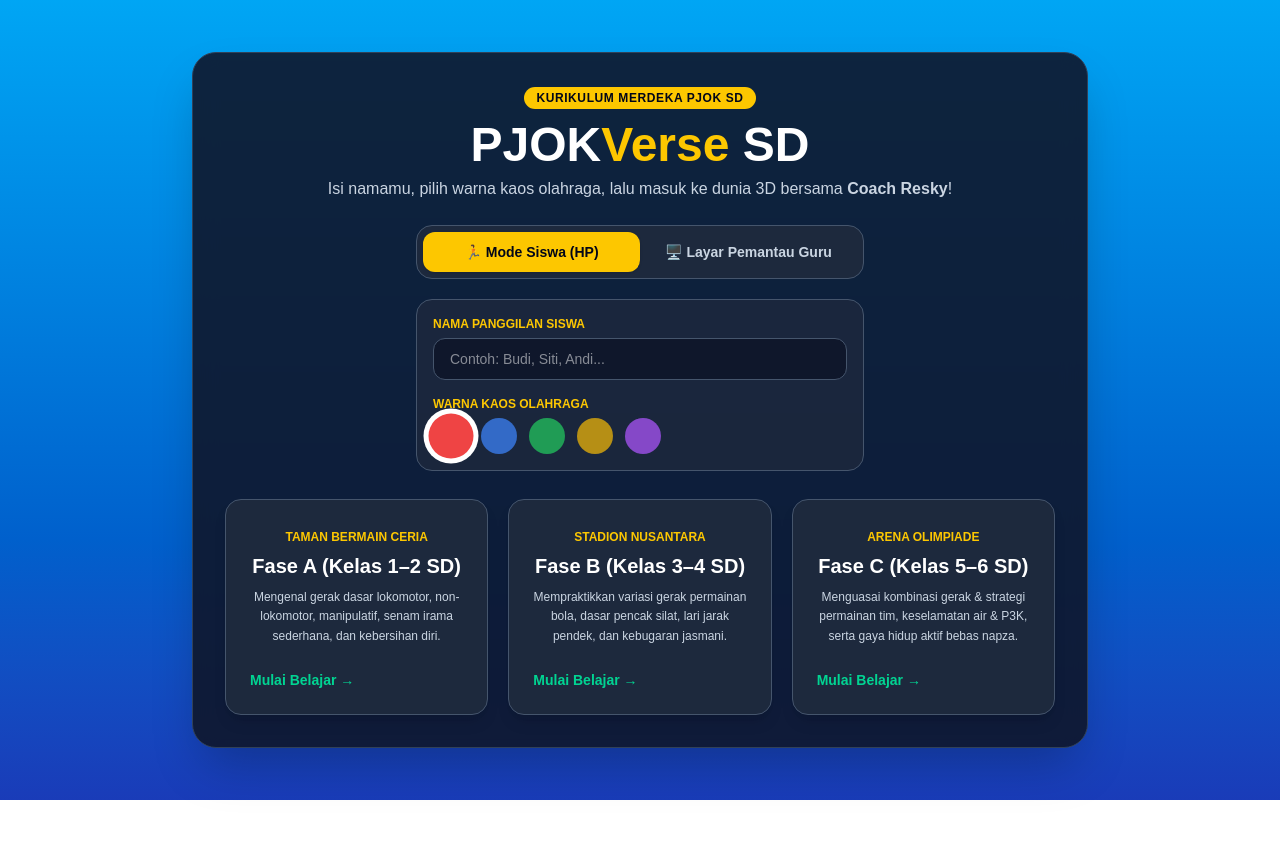
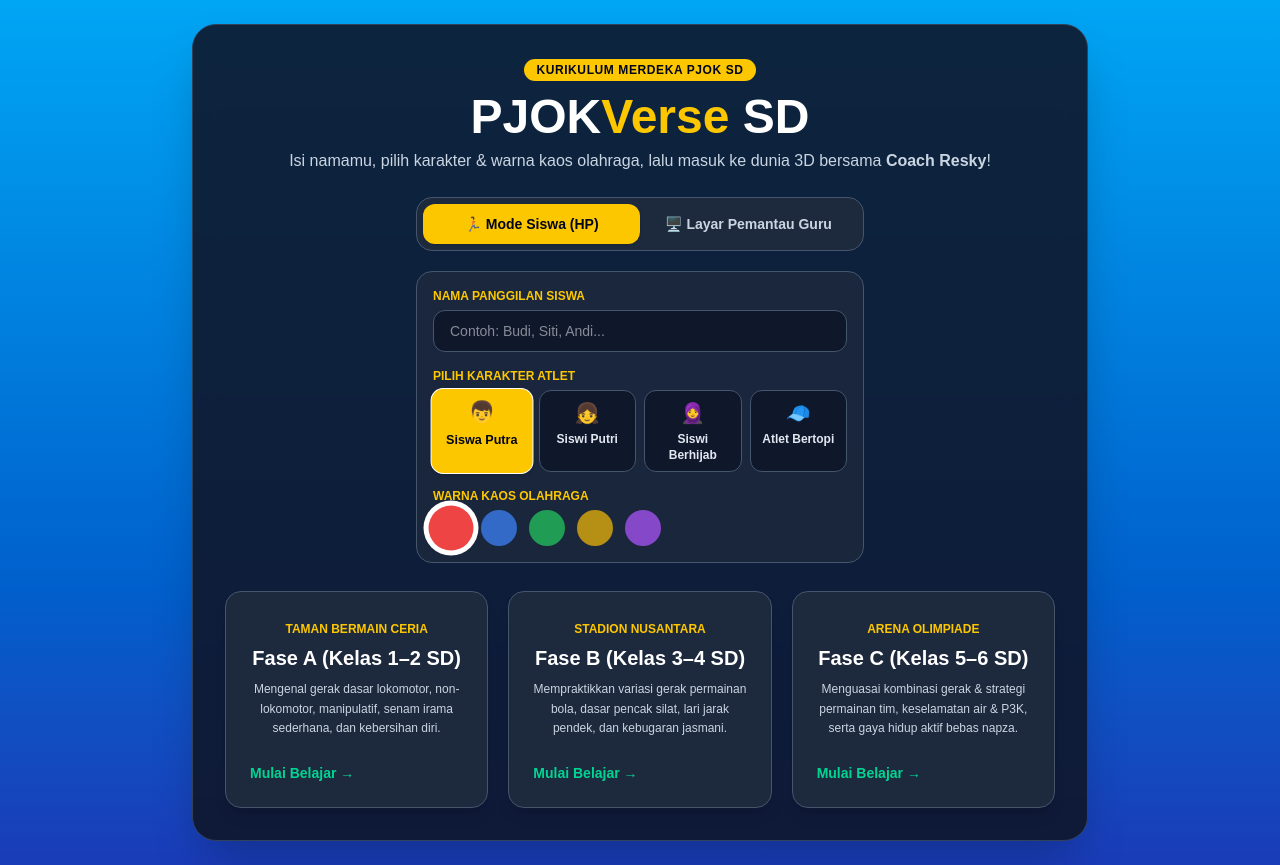
Before and after one commit to rezkytantu66-spec/pjokverse-sd, a Next.js app in the folder client/: page / in a window 1280 px wide. Before the commit the page ends 800 px from the top, so only its background shows below. Built offline with nearby package versions, Linux system fonts and the light colour scheme.

Commit message:
Tambah fitur pilihan karakter avatar siswa

```diff
--- a/client/src/app/GameWorld.tsx
+++ b/client/src/app/GameWorld.tsx
@@ -28,12 +28,14 @@ function VoxelCharacter({
   shirtColor,
   pantsColor,
   skinColor = "#fcd34d",
+  avatarType = "boy",
   isMoving,
   isCoach = false,
 }: {
   shirtColor: string;
   pantsColor: string;
   skinColor?: string;
+  avatarType?: string;
   isMoving: boolean;
   isCoach?: boolean;
 }) {
@@ -92,6 +94,58 @@ function VoxelCharacter({
         <boxGeometry args={[0.12, 0.12, 0.05]} />
         <meshStandardMaterial color="#1e293b" />
       </mesh>
+
+      {/* Rambut Siswa Putra */}
+      {!isCoach && avatarType === "boy" && (
+        <mesh position={[0, 2.83, -0.02]} castShadow>
+          <boxGeometry args={[0.88, 0.22, 0.88]} />
+          <meshStandardMaterial color="#1e293b" />
+        </mesh>
+      )}
+
+      {/* Rambut Siswi Putri + Kuncir Belakang */}
+      {!isCoach && avatarType === "girl" && (
+        <group>
+          <mesh position={[0, 2.83, -0.02]} castShadow>
+            <boxGeometry args={[0.88, 0.24, 0.88]} />
+            <meshStandardMaterial color="#451a03" />
+          </mesh>
+          <mesh position={[0, 2.55, -0.55]} castShadow>
+            <boxGeometry args={[0.35, 0.55, 0.3]} />
+            <meshStandardMaterial color="#451a03" />
+          </mesh>
+        </group>
+      )}
+
+      {/* Hijab Siswi */}
+      {!isCoach && avatarType === "hijab" && (
+        <group>
+          <mesh position={[0, 2.42, -0.06]} castShadow>
+            <boxGeometry args={[0.94, 0.94, 0.86]} />
+            <meshStandardMaterial color="#f8fafc" />
+          </mesh>
+          <mesh position={[0, 1.92, 0]} castShadow>
+            <boxGeometry args={[0.98, 0.25, 0.65]} />
+            <meshStandardMaterial color="#f8fafc" />
+          </mesh>
+        </group>
+      )}
+
+      {/* Topi Atlet */}
+      {!isCoach && avatarType === "cap" && (
+        <group position={[0, 2.84, 0]}>
+          <mesh castShadow>
+            <boxGeometry args={[0.9, 0.22, 0.9]} />
+            <meshStandardMaterial color="#ef4444" />
+          </mesh>
+          <mesh position={[0, -0.05, 0.35]} castShadow>
+            <boxGeometry args={[0.86, 0.08, 0.45]} />
+            <meshStandardMaterial color="#dc2626" />
+          </mesh>
+        </group>
+      )}
+
+      {/* Topi Coach Resky */}
       {isCoach && (
         <group position={[0, 2.85, 0]}>
           <mesh castShadow>
@@ -129,6 +183,7 @@ function RemotePlayer({ data, isHighlighted = false }: { data: any; isHighlighte
       <VoxelCharacter
         shirtColor={data.color || "#3b82f6"}
         pantsColor="#1e293b"
+        avatarType={data.avatarType || "boy"}
         isMoving={data.isMoving || false}
       />
       {isHighlighted && (
@@ -189,7 +244,6 @@ function ArenaFloorTile({
   );
 }
 
-// Kamera Pengawas Khusus Laptop Guru
 function SpectatorCameraController({
   preset,
   followedPlayer,
@@ -213,7 +267,6 @@ function SpectatorCameraController({
     };
   }, []);
 
-  // Reset geseran manual saat guru mengganti preset atau mengklik siswa baru
   useEffect(() => {
     manualOffset.current.set(0, 0, 0);
   }, [preset, followedPlayer?.id]);
@@ -256,6 +309,7 @@ function SpectatorCameraController({
 function Player({
   playerName,
   shirtColor,
+  avatarType,
   socketRef,
   joyVector,
   jumpTrigger,
@@ -408,7 +462,12 @@ function Player({
 
   return (
     <group ref={groupRef} position={[0, 0, 5]}>
-      <VoxelCharacter shirtColor={shirtColor} pantsColor="#1e293b" isMoving={moving} />
+      <VoxelCharacter
+        shirtColor={shirtColor}
+        pantsColor="#1e293b"
+        avatarType={avatarType}
+        isMoving={moving}
+      />
       <Text position={[0, 3.25, 0]} fontSize={0.4} color="white" outlineWidth={0.05} outlineColor="black">
         {playerName}
       </Text>
@@ -549,6 +608,7 @@ export default function GameWorld({
   faseData,
   playerName,
   shirtColor,
+  avatarType = "boy",
   isSpectator = false,
   onBack,
 }: any) {
@@ -557,7 +617,6 @@ export default function GameWorld({
   const [onlineCount, setOnlineCount] = useState(isSpectator ? 0 : 1);
   const [isPortraitMobile, setIsPortraitMobile] = useState(false);
 
-  // State Khusus Pemantau Guru
   const [cameraPreset, setCameraPreset] = useState<"overview" | "arena">("overview");
   const [followedPlayerId, setFollowedPlayerId] = useState<string | null>(null);
 
@@ -608,7 +667,6 @@ export default function GameWorld({
     } catch {}
   };
 
-  // Koneksi ke Server Multiplayer Socket.io
   useEffect(() => {
     const serverHost = typeof window !== "undefined" ? window.location.hostname : "localhost";
     const socketUrl = process.env.NEXT_PUBLIC_SOCKET_URL || `http://${serverHost}:4000`;
@@ -616,12 +674,12 @@ export default function GameWorld({
     socketRef.current = socket;
 
     socket.on("connect", () => {
-      // Jika Mode Pemantau Guru, jangan daftarkan sebagai pemain agar avatar tidak muncul di lapangan
       if (!isSpectator) {
         socket.emit("joinGame", {
           name: playerName,
           faseId: faseData.id,
           color: shirtColor,
+          avatarType,
         });
       }
     });
@@ -651,7 +709,7 @@ export default function GameWorld({
     return () => {
       socket.disconnect();
     };
-  }, [faseData.id, playerName, shirtColor, isSpectator]);
+  }, [faseData.id, playerName, shirtColor, avatarType, isSpectator]);
 
   const studentList = useMemo(() => Object.values(otherPlayers), [otherPlayers]);
   const followedPlayer = followedPlayerId ? otherPlayers[followedPlayerId] || null : null;
@@ -753,7 +811,6 @@ export default function GameWorld({
 
   return (
     <div className="relative w-full h-[100dvh] overflow-hidden select-none">
-      {/* Peringatan Otomatis Saat HP Siswa Masih Berdiri (Portrait) */}
       {isPortraitMobile && (
         <div className="fixed inset-0 z-50 bg-slate-950/95 text-white flex flex-col items-center justify-center p-6 text-center backdrop-blur-md">
           <div className="text-5xl mb-4 animate-bounce">📱🔄</div>
@@ -799,7 +856,6 @@ export default function GameWorld({
           </div>
         </div>
 
-        {/* Kontrol Kamera Cepat untuk Guru di Layar Proyektor */}
         {isSpectator && (
           <div className="flex flex-wrap items-center gap-2 bg-slate-900/90 text-white p-2 rounded-2xl border border-slate-700 shadow-lg pointer-events-auto">
             <button
@@ -838,7 +894,7 @@ export default function GameWorld({
         )}
       </div>
 
-      {/* Panel Daftar Siswa Real-Time di Sisi Kanan (Khusus Layar Pemantau Guru) */}
+      {/* Daftar Siswa Layar Pemantau Guru */}
       {isSpectator && (
         <div className="absolute top-20 right-4 z-10 w-64 max-h-[75vh] overflow-y-auto bg-slate-900/90 backdrop-blur-md text-white p-3.5 rounded-2xl border border-slate-700 shadow-2xl">
           <div className="flex items-center justify-between border-b border-slate-700 pb-2 mb-2.5">
@@ -867,9 +923,7 @@ export default function GameWorld({
                 return (
                   <button
                     key={student.id}
-                    onClick={() =>
-                      setFollowedPlayerId(isFocused ? null : student.id)
-                    }
+                    onClick={() => setFollowedPlayerId(isFocused ? null : student.id)}
                     className={`w-full flex items-center justify-between px-3 py-2 rounded-xl text-left text-xs transition border ${
                       isFocused
                         ? "bg-yellow-400/20 border-yellow-400 text-white"
@@ -907,7 +961,7 @@ export default function GameWorld({
         </div>
       )}
 
-      {/* Panel Soal Atas Saat Mini-Game Aktif (Mode Siswa) */}
+      {/* Panel Soal Mini-Game */}
       {!isSpectator && miniGameActive && currentMgQuestion && (
         <div className="absolute top-16 left-1/2 -translate-x-1/2 z-20 w-[92%] max-w-2xl bg-slate-950/95 text-white p-3 md:p-4 rounded-2xl border-2 border-yellow-400 shadow-2xl">
           <div className="flex justify-between items-center mb-1.5">
@@ -942,7 +996,7 @@ export default function GameWorld({
         </div>
       )}
 
-      {/* Kontrol Layar Sentuh (Hanya Mode Siswa) */}
+      {/* Kontrol Layar Sentuh */}
       {!isSpectator && !showModal && (
         <>
           <div className="absolute bottom-5 left-8 z-10">
@@ -959,7 +1013,6 @@ export default function GameWorld({
         </>
       )}
 
-      {/* Tombol Masuk Mini-Game (Hanya Mode Siswa) */}
       {!isSpectator && nearPortal && !miniGameActive && !showModal && (
         <div className="absolute bottom-8 left-1/2 -translate-x-1/2 z-10">
           <button
@@ -971,7 +1024,6 @@ export default function GameWorld({
         </div>
       )}
 
-      {/* Kotak Dialog Coach Resky (Hanya Mode Siswa) */}
       {!isSpectator && nearCoach && !miniGameActive && !showModal && (
         <div className="absolute top-16 left-1/2 -translate-x-1/2 z-10 w-[90%] max-w-lg bg-slate-900/95 text-white p-3.5 rounded-2xl border-2 border-yellow-400 shadow-2xl">
           <div className="flex justify-between items-center mb-1">
@@ -990,7 +1042,6 @@ export default function GameWorld({
         </div>
       )}
 
-      {/* Tombol Masuk Gedung (Hanya Mode Siswa) */}
       {!isSpectator && activeBuilding && !miniGameActive && !showModal && (
         <div className="absolute bottom-8 left-1/2 -translate-x-1/2 z-10">
           <button
@@ -1006,7 +1057,7 @@ export default function GameWorld({
         </div>
       )}
 
-      {/* Layar Materi & Kuis Interaktif Gedung */}
+      {/* Layar Materi & Kuis Interaktif */}
       {!isSpectator && showModal && activeBuilding && (
         <div className="absolute inset-0 z-20 bg-black/75 flex items-center justify-center p-4">
           <div className="bg-white text-slate-900 max-w-2xl w-full rounded-2xl p-5 shadow-2xl max-h-[90dvh] overflow-y-auto">
@@ -1089,6 +1140,7 @@ export default function GameWorld({
           <Player
             playerName={playerName}
             shirtColor={shirtColor}
+            avatarType={avatarType}
             socketRef={socketRef}
             joyVector={joyVector}
             jumpTrigger={jumpTrigger}
--- a/client/src/app/page.tsx
+++ b/client/src/app/page.tsx
@@ -12,10 +12,18 @@ const SHIRT_COLORS = [
   { name: "Ungu", hex: "#a855f7" },
 ];
 
+const AVATAR_OPTIONS = [
+  { id: "boy", name: "Siswa Putra", icon: "👦" },
+  { id: "girl", name: "Siswi Putri", icon: "👧" },
+  { id: "hijab", name: "Siswi Berhijab", icon: "🧕" },
+  { id: "cap", name: "Atlet Bertopi", icon: "🧢" },
+];
+
 export default function Home() {
   const [selectedFase, setSelectedFase] = useState<any>(null);
   const [playerName, setPlayerName] = useState("");
   const [shirtColor, setShirtColor] = useState("#ef4444");
+  const [avatarType, setAvatarType] = useState("boy");
   const [isTeacherMode, setIsTeacherMode] = useState(false);
 
   if (selectedFase) {
@@ -24,6 +32,7 @@ export default function Home() {
         faseData={selectedFase}
         playerName={isTeacherMode ? "Guru Pemantau" : playerName.trim() || "Siswa PJOK"}
         shirtColor={shirtColor}
+        avatarType={avatarType}
         isSpectator={isTeacherMode}
         onBack={() => setSelectedFase(null)}
       />
@@ -40,10 +49,10 @@ export default function Home() {
           PJOK<span className="text-yellow-400">Verse</span> SD
         </h1>
         <p className="text-slate-300 text-sm md:text-base mb-6">
-          Isi namamu, pilih warna kaos olahraga, lalu masuk ke dunia 3D bersama <b>Coach Resky</b>!
+          Isi namamu, pilih karakter & warna kaos olahraga, lalu masuk ke dunia 3D bersama <b>Coach Resky</b>!
         </p>
 
-        {/* Pilihan Peran: Siswa atau Layar Pemantau Guru */}
+        {/* Pilihan Peran */}
         <div className="max-w-md mx-auto flex bg-slate-800 p-1.5 rounded-2xl border border-slate-600 mb-5">
           <button
             type="button"
@@ -69,7 +78,7 @@ export default function Home() {
           </button>
         </div>
 
-        {/* Input Nama Siswa & Warna Kaos (Hanya muncul di Mode Siswa) */}
+        {/* Form Pengaturan Karakter Siswa */}
         {!isTeacherMode ? (
           <div className="max-w-md mx-auto bg-slate-800/80 p-4 rounded-2xl border border-slate-600 mb-7 text-left">
             <label className="block text-xs font-bold text-yellow-400 uppercase mb-1.5">
@@ -83,6 +92,27 @@ export default function Home() {
               onChange={(e) => setPlayerName(e.target.value)}
               className="w-full px-4 py-2.5 rounded-xl bg-slate-900 border border-slate-600 text-white text-sm focus:outline-none focus:border-yellow-400 mb-4"
             />
+
+            <label className="block text-xs font-bold text-yellow-400 uppercase mb-1.5">
+              Pilih Karakter Atlet
+            </label>
+            <div className="grid grid-cols-2 sm:grid-cols-4 gap-2 mb-4">
+              {AVATAR_OPTIONS.map((av) => (
+                <button
+                  key={av.id}
+                  type="button"
+                  onClick={() => setAvatarType(av.id)}
+                  className={`py-2 px-2 rounded-xl border text-xs font-bold flex flex-col items-center gap-1 transition ${
+                    avatarType === av.id
+                      ? "bg-yellow-400 text-slate-950 border-white scale-105 shadow"
+                      : "bg-slate-900 text-slate-200 border-slate-600 hover:border-yellow-400"
+                  }`}
+                >
+                  <span className="text-xl">{av.icon}</span>
+                  <span>{av.name}</span>
+                </button>
+              ))}
+            </div>
 
             <label className="block text-xs font-bold text-yellow-400 uppercase mb-1.5">
               Warna Kaos Olahraga
```
Also changed, not shown: 1 other file (tests, documents, lock files or other folders).
